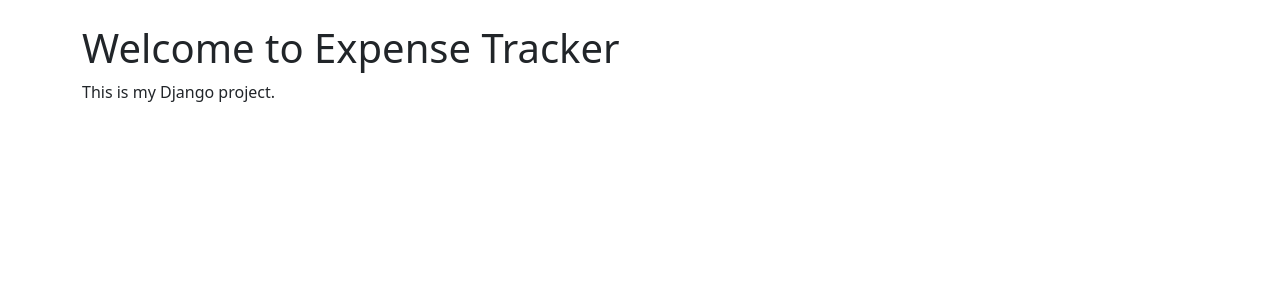
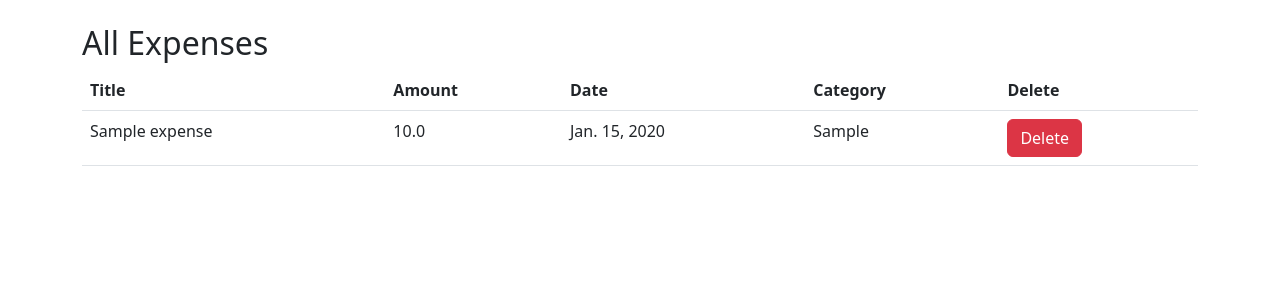
Before and after one commit to DurgeshGowda-HB/expense-tracker-app, a Django app: page / in a window 1280 px wide. Shown: the part 56-356 px from the top of the page. Run offline with Django 5.2, Linux system fonts and the light colour scheme; tables that the repository leaves empty hold one stand-in row (values such as "Sample post").

Commit message:
Implemented delete expense functionality

```diff
--- a/tracker/templates/tracker/home.html
+++ b/tracker/templates/tracker/home.html
@@ -1,6 +1,30 @@
 {% extends 'tracker/base.html' %}
 
 {% block content %}
-<h1>Welcome to Expense Tracker</h1>
-<p>This is my Django project.</p>
+
+<h2>All Expenses</h2>
+
+<table class="table">
+    <tr>
+        <th>Title</th>
+        <th>Amount</th>
+        <th>Date</th>
+        <th>Category</th>
+        <th>Delete</th>
+    </tr>
+
+    {% for expense in expenses %}
+    <tr>
+        <td>{{ expense.title }}</td>
+        <td>{{ expense.amount }}</td>
+        <td>{{ expense.date }}</td>
+        <td>{{ expense.category }}</td>
+        <td>
+            <a href="/delete/{{ expense.id }}/" class="btn btn-danger">Delete</a>
+        </td>
+    </tr>
+    {% endfor %}
+
+</table>
+
 {% endblock %}
--- a/tracker/urls.py
+++ b/tracker/urls.py
@@ -4,4 +4,5 @@ from . import views
 urlpatterns = [
     path('', views.home, name='home'),
     path('add/', views.add_expense, name='add_expense'),
+    path('delete/<int:id>/', views.delete_expense, name='delete_expense'),
 ]
```
